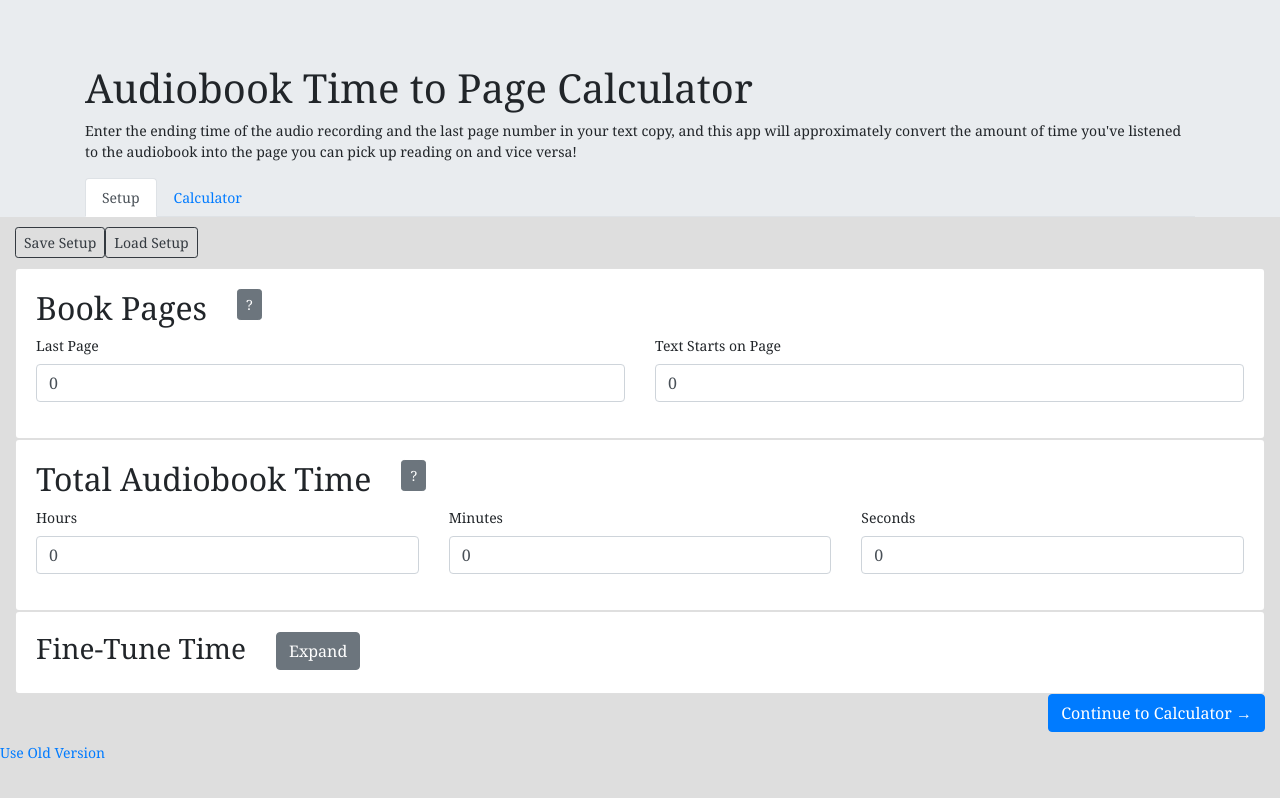
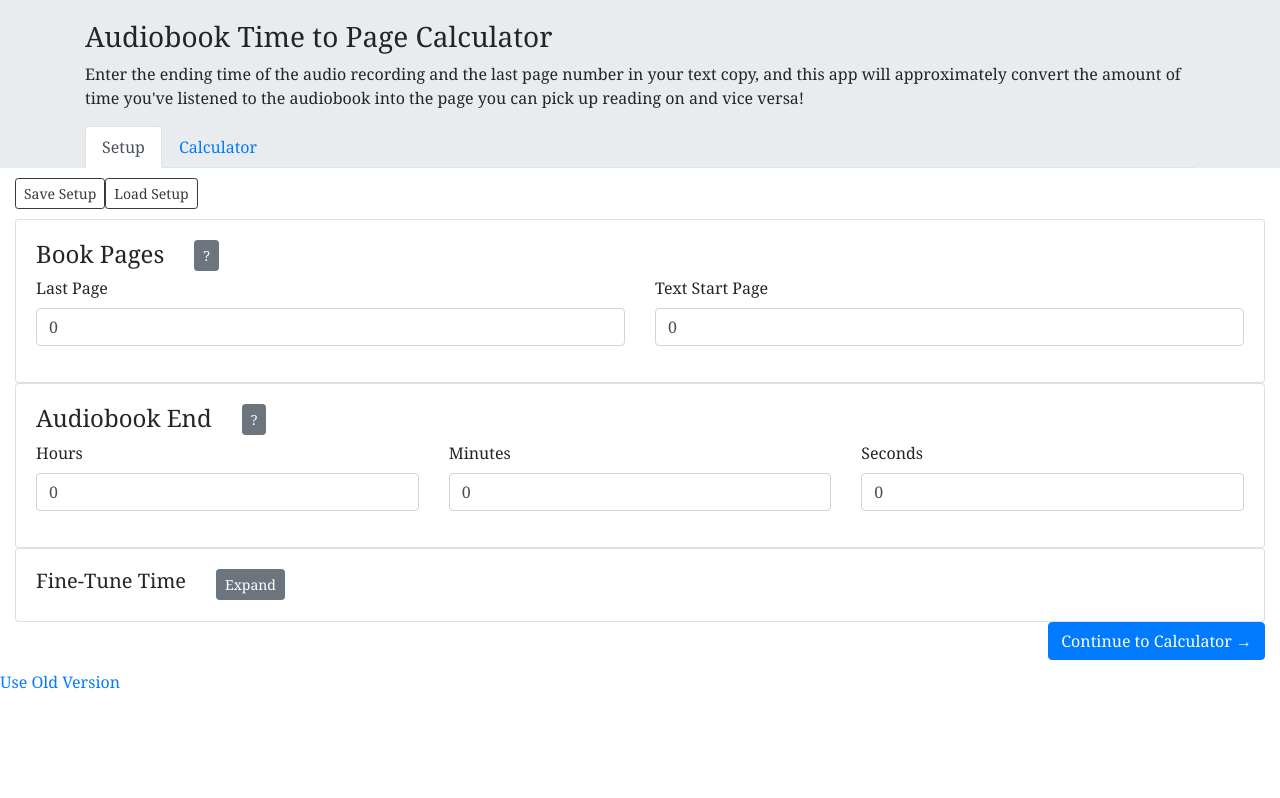
Before and after one commit to Alamantus/time-to-page, a React (Vite) app: page / in a window 1280 px wide. Built offline with nearby package versions, Linux system fonts and the light colour scheme.

Commit message:
Style tweaks everywhere

```diff
--- a/index.html
+++ b/index.html
@@ -6,7 +6,7 @@
   <script crossorigin="anonymous" src="https://polyfill.io/v3/polyfill.min.js?flags=gated&features=default"></script>
 </head>
 
-<body style="font-family:Georgia;font-size: 14px;background-color: #dedede;">
+<body style="font-family:Georgia;font-size: 12pt;">
   <div id="app"></div>
   <div style="margin-top:10px">
     <a href="old_index.html">Use Old Version</a>
--- a/src/components/Header.js
+++ b/src/components/Header.js
@@ -2,6 +2,7 @@ import React from 'react';
 import PropTypes from 'prop-types';
 
 const jumbotronStyles = {
+  paddingTop: '20px',
   paddingBottom: '0',
   marginBottom: '10px',
 };
@@ -9,8 +10,12 @@ const jumbotronStyles = {
 const Header = (props) => {
   return <header className="jumbotron jumbotron-fluid" style={jumbotronStyles}>
     <div className="container">
-      <h1>Audiobook Time to Page Calculator</h1>
-      <p>Enter the ending time of the audio recording and the last page number in your text copy, and this app will approximately convert the amount of time you've listened to the audiobook into the page you can pick up reading on and vice versa!</p>
+      <h1 className="h3">Audiobook Time to Page Calculator</h1>
+      <p>
+        Enter the ending time of the audio recording and the last page number in your text copy,
+        and this app will approximately convert the amount of time you've listened to the audiobook
+        into the page you can pick up reading on and vice versa!
+      </p>
       <nav>
         <ul className="nav nav-tabs">
           <li className="nav-item">
--- a/src/components/PercentProgress.js
+++ b/src/components/PercentProgress.js
@@ -6,10 +6,10 @@ const PercentProgress = (props) => {
   return <article className="card">
     <section className="card-body">
       <header className="row">
-        <div className="col-md-auto">
-          <h2>Percent Progress</h2>
+        <div className="col-auto">
+          <h2 className="h4">Percent Progress</h2>
         </div>
-        <div className="col-md-auto">
+        <div className="col-auto">
           <button className="btn btn-secondary btn-sm" onClick={props.showHelp}
             aria-label="Show Help Modal" title="Show Help Modal">
             ?
--- a/src/components/pages/CurrentPage.js
+++ b/src/components/pages/CurrentPage.js
@@ -6,10 +6,10 @@ const CurrentPage = (props) => {
   return <article className="card">
     <section className="card-body">
       <header className="row">
-        <div className="col-md-auto">
-          <h2>Current Page</h2>
+        <div className="col-auto">
+          <h2 className="h4">Current Page</h2>
         </div>
-        <div className="col-md-auto">
+        <div className="col-auto">
           <button className="btn btn-secondary btn-sm" onClick={props.showHelp}
             aria-label="Show Help Modal" title="Show Help Modal">
             ?
--- a/src/components/pages/TotalPages.js
+++ b/src/components/pages/TotalPages.js
@@ -34,10 +34,10 @@ const TotalPages = (props) => {
   return <article className="card">
     <section className="card-body">
       <header className="row">
-        <div className="col-md-auto">
-          <h2>Book Pages</h2>
+        <div className="col-auto">
+          <h2 className="h4">Book Pages</h2>
         </div>
-        <div className="col-md-auto">
+        <div className="col-auto">
           <button className="btn btn-secondary btn-sm" onClick={props.showHelp}
             aria-label="Show Help Modal" title="Show Help Modal">
             ?
@@ -55,7 +55,7 @@ const TotalPages = (props) => {
           />
         </div>
         <div className="col form-group">
-          <label htmlFor="startPage">Text Starts on Page</label>
+          <label htmlFor="startPage">Text Start Page</label>
           <input className="form-control" id="startPage"
             type="number" step="1" min="0"
             value={props.start}
@@ -68,8 +68,12 @@ const TotalPages = (props) => {
     {props.helpIsShown && (
       <Modal title="Book Pages Help" hide={props.hideHelp}>
         <p>
-          Some books have extra text or afterwords after the main text of the
-          book has ended. Enter the last page number of the main text here.
+          Some books have extra text or afterwords after the main text of the book has
+          ended. Enter the last page number of the main text in the "Last Page" field.
+        </p>
+        <p>
+          Some books don't start on page 1. Specify what page your your book starts on
+          in the "Text Start Page" field to adjust your calculation.
         </p>
       </Modal>
     )}
--- a/src/components/time/FineTuneTime.js
+++ b/src/components/time/FineTuneTime.js
@@ -29,11 +29,11 @@ const FineTuneTime = (props) => {
   return <article className="card">
     <div className="card-body">
       <header className="row">
-        <div className="col-md-auto">
-          <h3>Fine-Tune Time</h3>
+        <div className="col-auto">
+          <h3 className="h5">Fine-Tune Time</h3>
         </div>
-        <div className="col-md-auto">
-          <button className="btn btn-secondary" onClick={props.toggle}>
+        <div className="col-auto">
+          <button className="btn btn-secondary btn-sm" onClick={props.toggle}>
             { props.isShown ? 'Collapse' : 'Expand' }
           </button>
         </div>
@@ -41,10 +41,10 @@ const FineTuneTime = (props) => {
       {props.isShown && (
         <section>
           <header className="row">
-            <div className="col-md-auto">
-              <h4>Actual Start Time</h4>
+            <div className="col-auto">
+              <h4 className="h5">Actual Start Time</h4>
             </div>
-            <div className="col-md-auto">
+            <div className="col-auto">
               <button className="btn btn-secondary btn-sm" onClick={props.showStartHelp}
                 aria-label="Show Help Modal" title="Show Help Modal">
                 ?
@@ -59,10 +59,10 @@ const FineTuneTime = (props) => {
             updateSeconds={props.updateIntroSeconds}
           />
           <header className="row">
-            <div className="col-md-auto">
-              <h4>Time After Book Ends</h4>
+            <div className="col-auto">
+              <h4 className="h5">Time After Book Ends</h4>
             </div>
-            <div className="col-md-auto">
+            <div className="col-auto">
               <button className="btn btn-secondary btn-sm" onClick={props.showEndHelp}
                 aria-label="Show Help Modal" title="Show Help Modal">
                 ?
--- a/src/components/time/ListenedTime.js
+++ b/src/components/time/ListenedTime.js
@@ -8,10 +8,10 @@ const ListenedTime = (props) => {
   return <article className="card">
     <section className="card-body">
       <header className="row">
-        <div className="col-md-auto">
-          <h2>Time Listened</h2>
+        <div className="col-auto">
+          <h2 className="h4">Time Listened</h2>
         </div>
-        <div className="col-md-auto">
+        <div className="col-auto">
           <button className="btn btn-secondary btn-sm" onClick={props.showHelp}
             aria-label="Show Help Modal" title="Show Help Modal">
             ?
--- a/src/components/time/TotalTime.js
+++ b/src/components/time/TotalTime.js
@@ -26,10 +26,10 @@ const TotalTime = (props) => {
   return <article className="card">
     <section className="card-body">
       <header className="row">
-        <div className="col-md-auto">
-          <h2>Total Audiobook Time</h2>
+        <div className="col-auto">
+          <h2 className="h4">Audiobook End</h2>
         </div>
-        <div className="col-md-auto">
+        <div className="col-auto">
           <button className="btn btn-secondary btn-sm" onClick={props.showHelp}
             aria-label="Show Help Modal" title="Show Help Modal">
             ?
```
